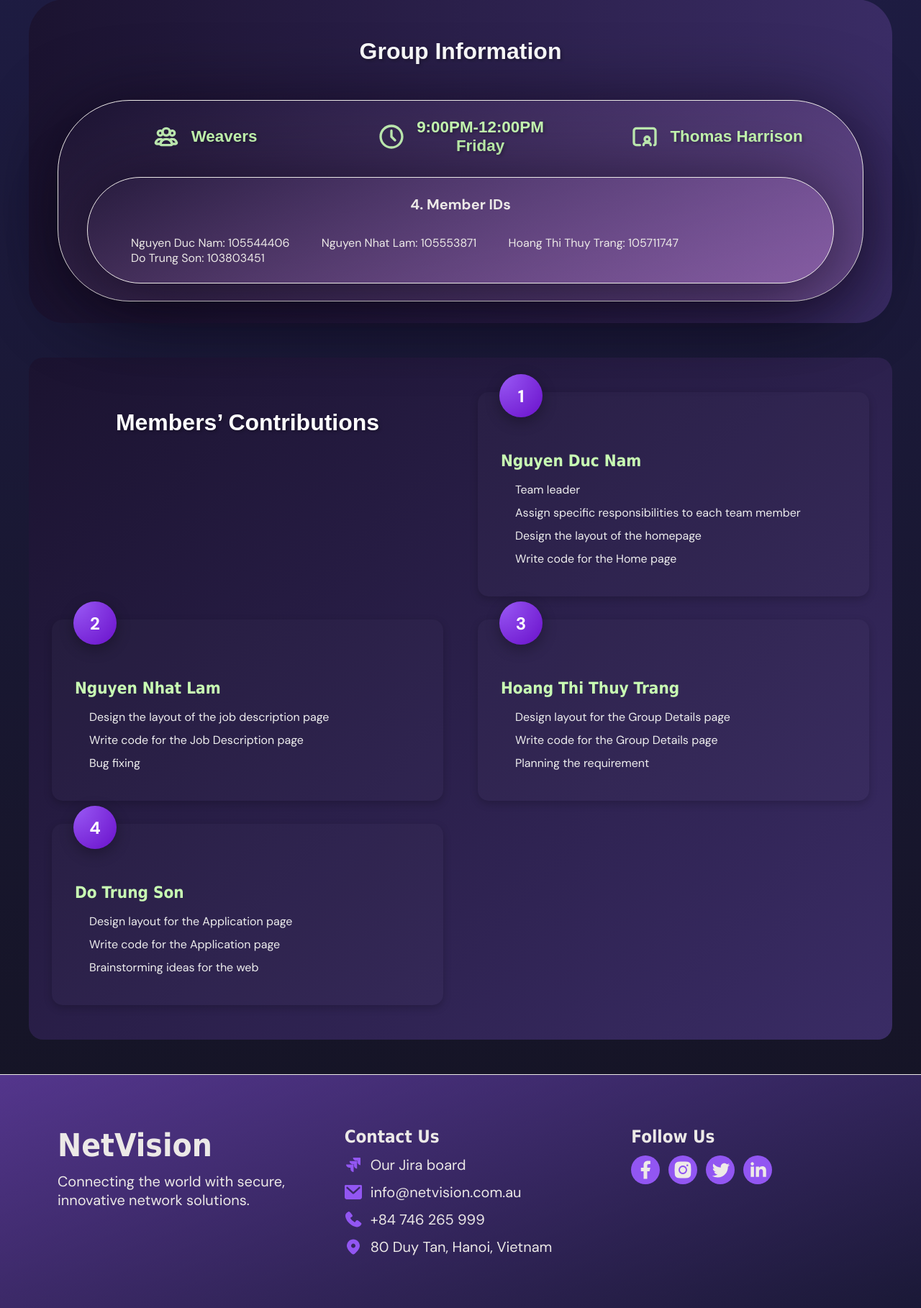
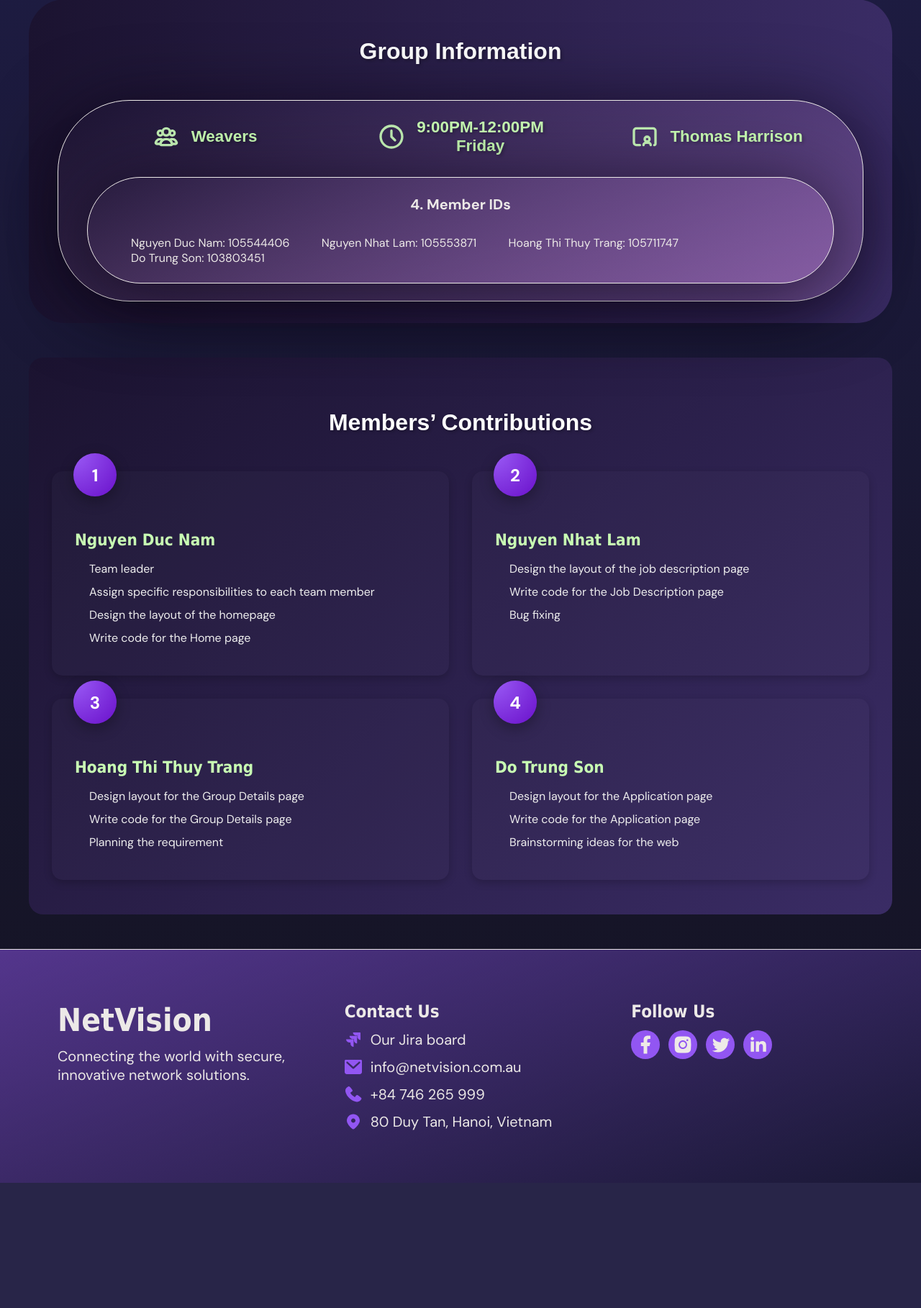
Before and after one commit to nguyenducnam06/Group-2-COS10026, a PHP site: page /about.html in a window 1280 px wide. Shown: the part 554-2372 px from the top of the page at 72% size. After the commit the page ends 2198 px from the top, so only its background shows below. Run offline with PHP 8.4, Linux system fonts and the light colour scheme; some web fonts are replaced.

Commit message:
commit detail page

```diff
--- a/project1/about.html
+++ b/project1/about.html
@@ -83,7 +83,8 @@
     <div class="center_aligned">
     <h2>Members’ Contributions</h2>
     </div>
-      <div class="contribution">
+      <div class="contribution-grid">
+    <div class="contribution">
       <h3>Nguyen Duc Nam</h3>
       <ul>
         <li>Team leader</li>
@@ -117,6 +118,7 @@
         <li>Brainstorming ideas for the web</li>
       </ul>
     </div>
+  </div>
   </section>
    <footer>
     <div class="row">
--- a/project1/styles/about.css
+++ b/project1/styles/about.css
@@ -122,9 +122,6 @@
 }
 .task {
   counter-reset: member;
-  display: grid;
-  grid-template-columns: repeat(2, 1fr);
-  gap: 2rem 3rem;
   max-width: 1200px;
   margin: 3rem auto;
   padding: 3rem 2rem;
@@ -140,6 +137,11 @@
   font-weight: 700;
   margin-bottom: 25px;
   text-shadow: 2px 2px 4px rgba(0, 0, 0, 0.3);
+}
+.contribution-grid {
+  display: grid;
+  grid-template-columns: repeat(2, 1fr);
+  gap: 2rem;
 }
 .contribution {
   counter-increment: member;
```
